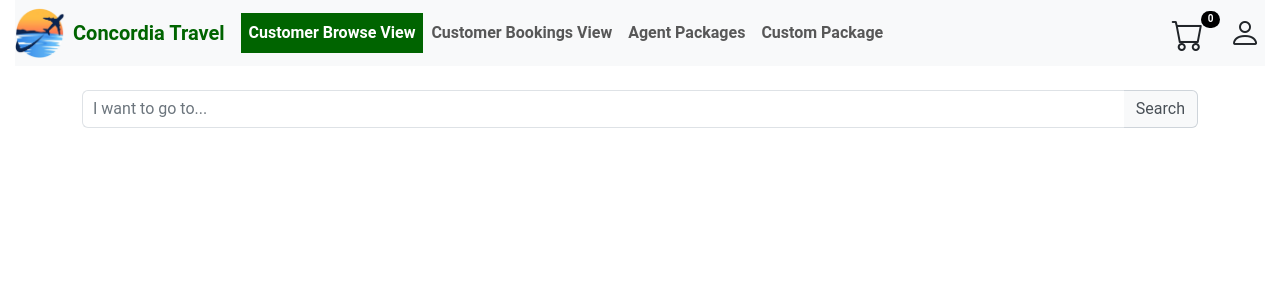
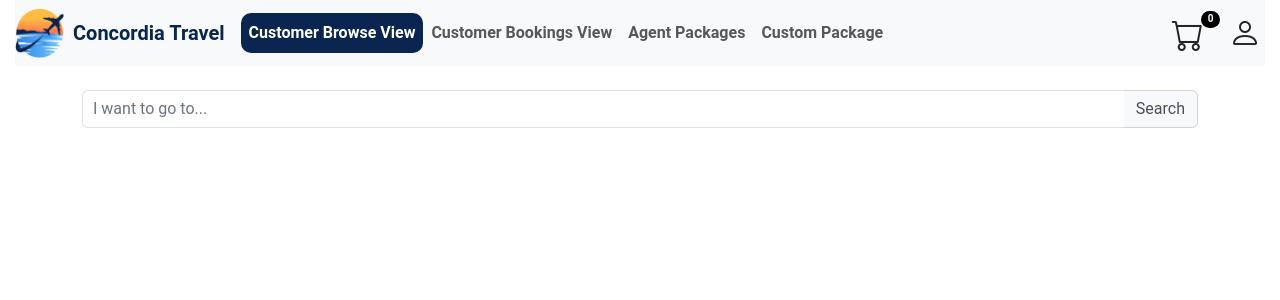
Before and after one commit to mehdishamshirband/COEN-6311-F5, an Angular app in the folder frontend/: page /search in a window 1280 px wide. Shown: the top 300 px of the page. Built offline with nearby package versions, Linux system fonts and the light colour scheme.

Commit message:
Minor styling changes - Booking information and Cancellation request

```diff
--- a/frontend/src/app/cancelled-booking/cancelled-booking.component.css
+++ b/frontend/src/app/cancelled-booking/cancelled-booking.component.css
@@ -22,16 +22,3 @@ h1 {
 p {
   margin-bottom: 20px;
 }
-
-.btn {
-  background-color: black;
-  color: white;
-  border: none;
-  padding: 10px 20px;
-  border-radius: 40px;
-  cursor: pointer;
-}
-
-.btn:hover {
-  opacity: 0.8;
-}
--- a/frontend/src/app/cancelled-booking/cancelled-booking.component.html
+++ b/frontend/src/app/cancelled-booking/cancelled-booking.component.html
@@ -4,6 +4,6 @@
     <h1>Booking Canceled</h1>
     <p>Your travel package booking number : {{ booking!.bookingNo }} has been canceled successfully.</p>
     <p>We hope to serve you again in the future!</p>
-    <button class="btn" [routerLink]="['/bookings']">Go Back</button>
+    <button class="btn btn-custom-primary" [routerLink]="['/bookings']">Go Back</button>
   </div>
 </body>
--- a/frontend/src/app/services/travel-package.service.ts
+++ b/frontend/src/app/services/travel-package.service.ts
@@ -373,7 +373,7 @@ export class TravelPackageService {
           duration: 467
         },
       ],
-hotels: [
+      hotels: [
         {
           id: 4,
           hotel: {
--- a/frontend/src/app/user-booking-information/user-booking-information.component.html
+++ b/frontend/src/app/user-booking-information/user-booking-information.component.html
@@ -1,8 +1,9 @@
 <!-- user-booking-information.component.html -->
 <app-navbar></app-navbar>
+
 <div class="container">
   <hr>
-    <!-- Title -->
+  <!-- Title -->
   <div class="row">
     <div class="col-12">
       <h2 class="my-1">Bookings</h2>
@@ -25,8 +26,8 @@
         </div>
         <div class="ms-auto p-2">
           <div class="d-flex flex-column">
-            <button class="btn btn-primary-modify" (click)="modifyBooking(booking.id)">Modify Booking</button>
-            <button class="btn btn-primary-cancel" (click)="cancelBooking(booking.id)">Cancel Booking</button>
+            <button class="btn btn-custom-primary" (click)="modifyBooking(booking.id)">Modify Booking</button>
+            <button class="btn btn-outline-danger btn-remove" (click)="cancelBooking(booking.id)">Cancel Booking</button>
           </div>
         </div>
       </div>
@@ -198,5 +199,4 @@
   </div>
 
 
-
 </div>
--- a/frontend/src/styles.css
+++ b/frontend/src/styles.css
@@ -20,16 +20,18 @@ body {
 
 .navbar-brand {
   font-weight: bold;
-  color: darkgreen !important;
+  color: #0A2550 !important;
 }
 
 .nav-link {
   font-weight: bold;
+  border-radius: 10px;
 }
 
 .navbar-light .navbar-nav .nav-link.active {
   color: #fff !important;
-  background-color: darkgreen !important; /* Active link background color */
+  background-color: #0A2550 !important; /* Active link background color */
+  border-radius: 10px;
 }
 
 .btn-remove {
```
